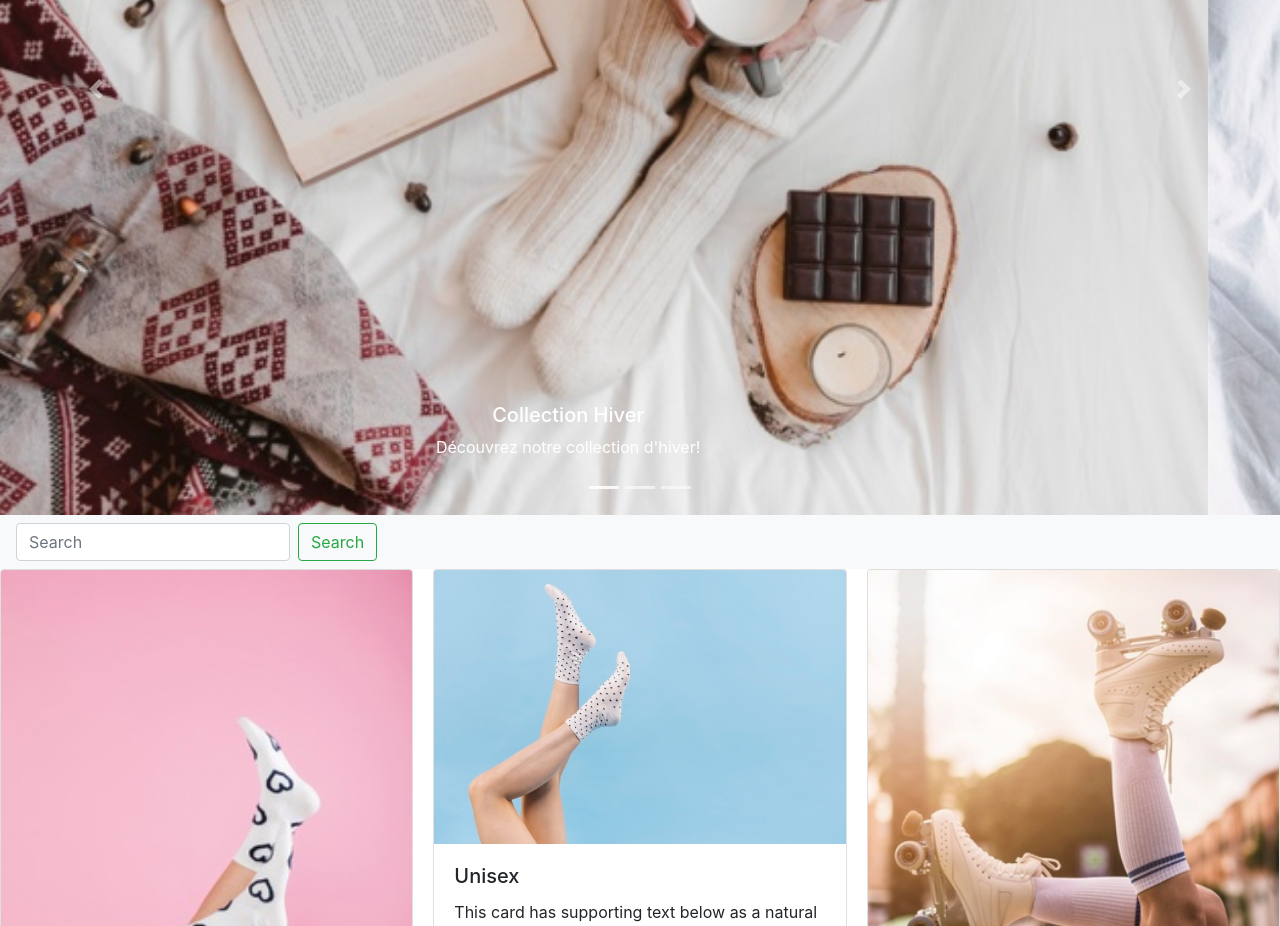
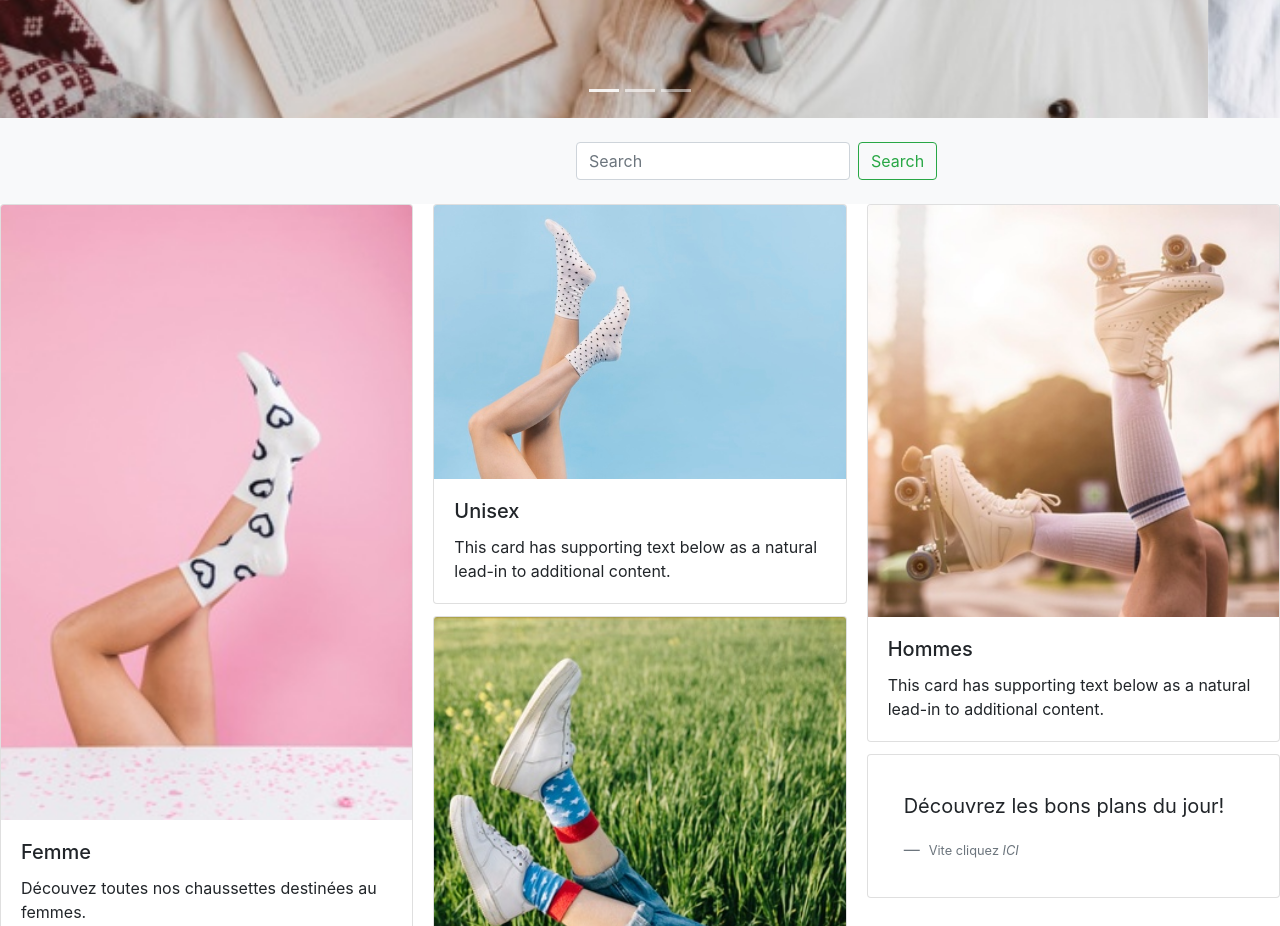
Before and after one commit to chaussettes-co/tp, a plain HTML site: page index.html in a window 1280 px wide. Shown: the part 820-1746 px from the top of the page. Drawn offline with nearby package versions, Linux system fonts and the light colour scheme.

Commit message:
ajout css sur carrousel et search bar

```diff
--- a/index.html
+++ b/index.html
@@ -4,14 +4,15 @@
     <!-- Required meta tags -->
     <meta charset="utf-8">
     <meta name="viewport" content="width=device-width, initial-scale=1, shrink-to-fit=no">
-
+    <title>Les chaussettes de l'archiduchesse</title>
     <!-- Bootstrap CSS -->
     <link rel="stylesheet" href="https://stackpath.bootstrapcdn.com/bootstrap/4.4.1/css/bootstrap.min.css" integrity="sha384-Vkoo8x4CGsO3+Hhxv8T/Q5PaXtkKtu6ug5TOeNV6gBiFeWPGFN9MuhOf23Q9Ifjh" crossorigin="anonymous">
     <!--CSS classique-->
     <link rel="stylesheet" href="styles.css"
-    <title>Les chaussettes de l'archidusse</title>
+
   </head>
     <body>
+      <!--Nav Bar-->
       <nav class="navbar navbar-expand-lg navbar-light bg-light">
          <a class="navbar-brand" href="#">Accueil</a>
            <button class="navbar-toggler" type="button" data-toggle="collapse" data-target="#navbarNavDropdown" aria-controls="navbarNavDropdown" aria-expanded="false" aria-label="Toggle navigation">
@@ -31,6 +32,8 @@
               </ul>
             </div>
       </nav>
+
+      <!--Bloque 1-->
       <div class="jumbotron">
         <h1 class="display-4">Les chaussettes de l'archiduchesse</h1>
         <p class="lead">Les chaussettes 100% Française</p>
@@ -38,6 +41,8 @@
         <p>Découvrez toutes nos collections de chaussettes Femme, Homme, Enfants et Unisex!</p>
           <a class="btn btn-primary btn-lg" href="#" role="button">Qui sommes nous?</a>
       </div>
+
+      <!--Carrousselle 1-->
       <div id="carouselExampleCaptions" class="carousel slide" data-ride="carousel">
         <ol class="carousel-indicators">
           <li data-target="#carouselExampleCaptions" data-slide-to="0" class="active"></li>
@@ -77,6 +82,8 @@
             </a>
 
       </div>
+
+      <!--Search bar-->
       <nav class="navbar navbar-light bg-light">
         <form class="form-inline">
           <input class="form-control mr-sm-2" type="search" placeholder="Search" aria-label="Search">
--- a/styles.css
+++ b/styles.css
@@ -17,3 +17,21 @@
     padding-left: 20em;
 }
 /*fin css footer*/
+
+/*carrousselle*/
+.carousel-inner{
+    height: 30em;
+}
+
+.carousel-caption{
+    height: 43em;
+}
+/*fin carrousselle*/
+
+/*search bar*/
+.form-inline{
+    padding-left: 35em;
+    padding-top: 1em;
+    padding-bottom: 1em;
+}
+/*fin search bar*/
```
